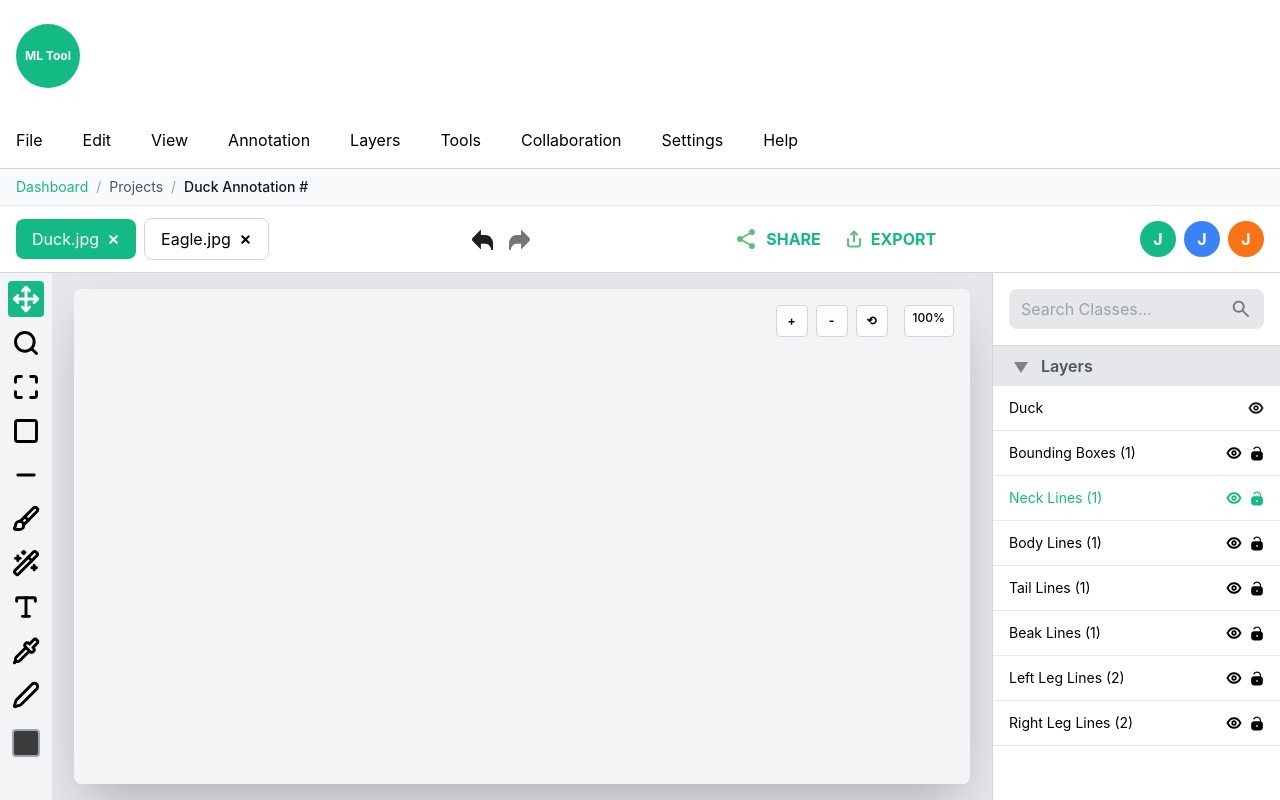
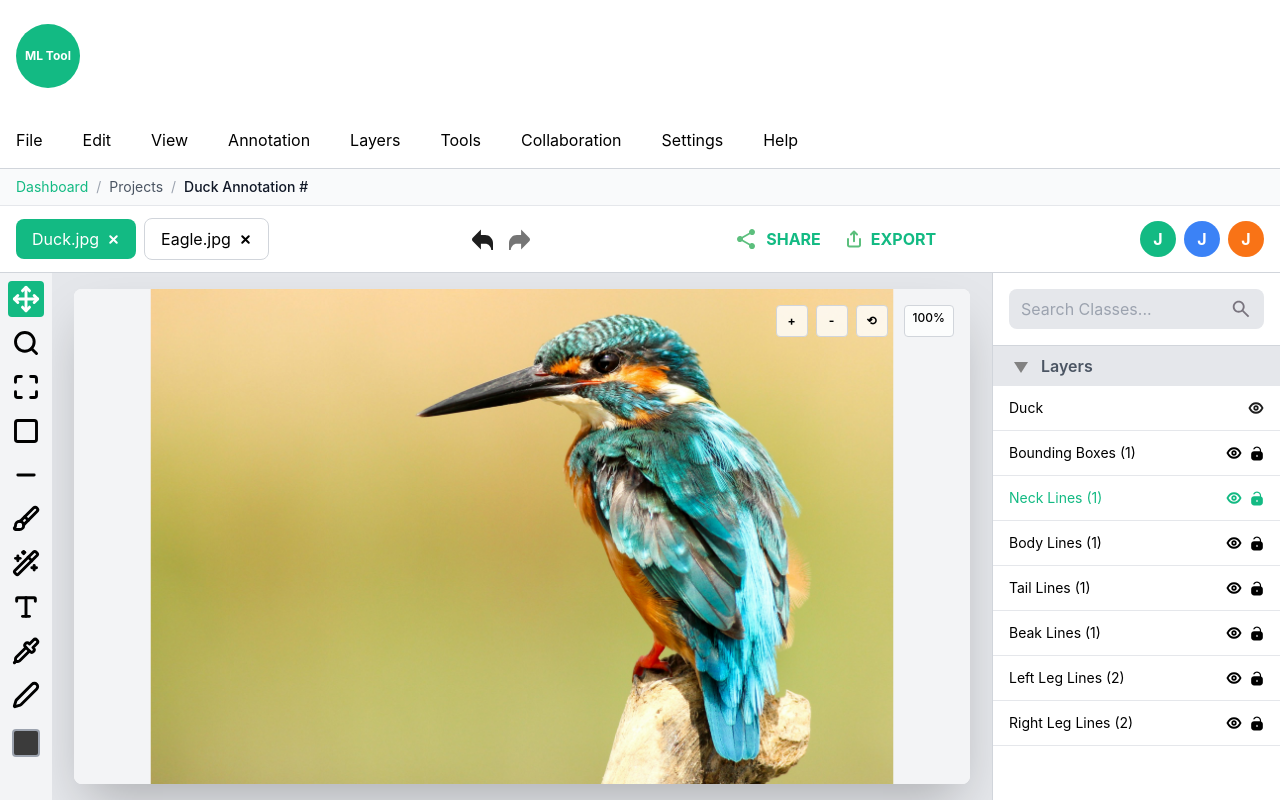
Before and after one commit to oliverhuangcode/OrniNote, a React (Create React App) app in the folder client/: page /annotation/1 in a window 1280 px wide. Built offline with nearby package versions, Linux system fonts and the light colour scheme.

Commit message:
Add bird

```diff
--- a/client/src/pages/AnnotationPage/Annotation.tsx
+++ b/client/src/pages/AnnotationPage/Annotation.tsx
@@ -164,6 +164,7 @@ export default function Annotation() {
           setIsDrawing={setIsDrawing}
           selectedAnnotationId={selectedAnnotationId}
           setSelectedAnnotationId={setSelectedAnnotationId}
+          imageUrl="/bird.jpeg"
         />
         <LayersPanel
           search={searchLayers}
--- a/client/src/pages/AnnotationPage/components/CanvasArea.tsx
+++ b/client/src/pages/AnnotationPage/components/CanvasArea.tsx
@@ -20,9 +20,10 @@ interface CanvasAreaProps {
   selectedAnnotationId: string | null;
   setSelectedAnnotationId: React.Dispatch<React.SetStateAction<string | null>>;
   selectedColor: string;
+  imageUrl?: string;
 }
 
-export default function CanvasArea({ zoomPercent, onZoom, selectedTool, annotations, setAnnotations, currentAnnotation, setCurrentAnnotation, isDrawing, setIsDrawing, selectedAnnotationId, setSelectedAnnotationId, selectedColor, }: CanvasAreaProps) {
+export default function CanvasArea({ zoomPercent, onZoom, selectedTool, annotations, setAnnotations, currentAnnotation, setCurrentAnnotation, isDrawing, setIsDrawing, selectedAnnotationId, setSelectedAnnotationId, selectedColor, imageUrl }: CanvasAreaProps) {
   const containerRef = useRef<HTMLDivElement | null>(null);
   const zoomLayerRef = useRef<HTMLDivElement | null>(null);
   const pixelScale = useMemo(() => (zoomPercent / 100), [zoomPercent]);
@@ -348,6 +349,7 @@ export default function CanvasArea({ zoomPercent, onZoom, selectedTool, annotati
                 onMouseMove={handleMouseMove}
                 onMouseUp={handleMouseUp}
                 marqueeRect={marqueeRect}
+                imageUrl={imageUrl}
               >
                 {selectedTool === "pen" && penTool.preview}
                 {selectedTool === "line" && lineTool.preview}
--- a/client/src/pages/AnnotationPage/components/CanvasArea/AnnotationLayer.tsx
+++ b/client/src/pages/AnnotationPage/components/CanvasArea/AnnotationLayer.tsx
@@ -18,25 +18,45 @@ function lighten(hex: string, amt = 0.3) {
 
 interface AnnotationLayerProps {
   annotations: Annotation[];
-  onClick?: (e: React.MouseEvent<SVGSVGElement, MouseEvent>) => void;
-  onMouseDown?: (e: React.MouseEvent<SVGSVGElement, MouseEvent>) => void;
-  onMouseMove?: (e: React.MouseEvent<SVGSVGElement, MouseEvent>) => void;
-  onMouseUp?: (e: React.MouseEvent<SVGSVGElement, MouseEvent>) => void;
-  children?: React.ReactNode; // for previews
-  marqueeRect?: { x: number; y: number; w: number; h: number } | null; // <-- add this
+  onClick: (...args: any[]) => void;
+  onMouseDown: (...args: any[]) => void;
+  onMouseMove: (...args: any[]) => void;
+  onMouseUp: (...args: any[]) => void;
+  marqueeRect?: { x: number; y: number; w: number; h: number } | null;
+  imageUrl?: string; // <-- add this line
+  children?: React.ReactNode;
 }
 
-export default function AnnotationLayer({
+const AnnotationLayer: React.FC<AnnotationLayerProps> = ({
   annotations,
   onClick,
   onMouseDown,
   onMouseMove,
   onMouseUp,
+  marqueeRect,
+  imageUrl,
   children,
-  marqueeRect, // <-- add this
-}: AnnotationLayerProps) {
+}) => {
   return (
-    <svg className="w-full h-full" onClick={onClick} onMouseDown={onMouseDown} onMouseMove={onMouseMove} onMouseUp={onMouseUp}>
+    <svg
+      width="100%"
+      height="100%"
+      style={{ display: "block" }}
+      onClick={onClick}
+      onMouseDown={onMouseDown}
+      onMouseMove={onMouseMove}
+      onMouseUp={onMouseUp}
+    >
+      {imageUrl && (
+        <image
+          href={imageUrl}
+          x={0}
+          y={0}
+          width="100%"
+          height="100%"
+          preserveAspectRatio="xMidYMid meet"
+        />
+      )}
       {annotations.map(a => (
         <g key={a.id} data-ann-id={a.id}>
           {a.type === "text" ? <TextAnnotation annotation={a} /> : null}
@@ -89,4 +109,6 @@ export default function AnnotationLayer({
       )}
     </svg>
   );
-}
+};
+
+export default AnnotationLayer;
```
Also changed, not shown: client/public/bird.jpeg (added).
